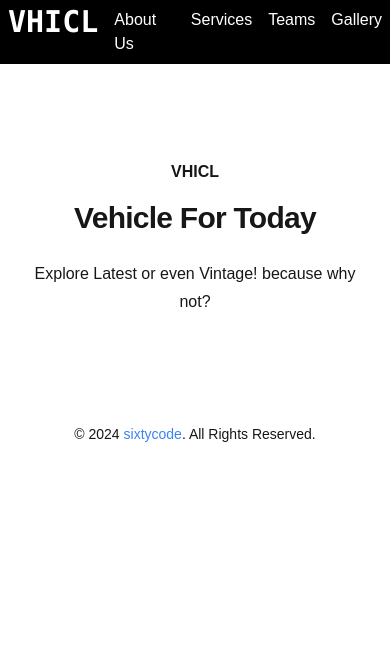
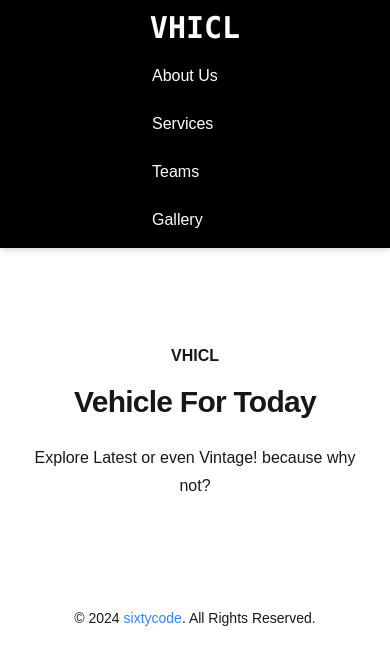
Before and after one commit to sixtycode/profilr, a Next.js app: page / in a window 390 px wide. Shown: the top 664 px of the page. Built offline with nearby package versions, Linux system fonts and the light colour scheme.

Commit message:
feat: add mobile nav

```diff
--- a/src/app/components/navbar/Navbar.tsx
+++ b/src/app/components/navbar/NavbarDesktop.tsx
@@ -1,11 +1,11 @@
 import Link from "next/link";
 import { itemsNav } from "./NavItem";
 
-export default function Navbar() {
+export default function NavbarDesktop() {
   return (
     <>
-      <nav className="bg-black text-white dark:bg-neutral-200 dark:text-black">
-        <div className="mx-auto max-w-7xl px-2 sm:px-6 lg:px-8">
+      <nav className="bg-black text-white dark:bg-neutral-200 dark:text-black sticky shadow-md">
+        <div className="hidden sm:ml-6 sm:block mx-auto max-w-7xl px-2 sm:px-6 lg:px-8">
           <div className="relative flex h-16 items-center justify-between">
             <div className="flex space-x-4">
               <Link href="/" className="font-mono font-extrabold text-3xl">
--- /dev/null
+++ b/src/app/components/navbar/NavbarMobile.tsx
@@ -0,0 +1,28 @@
+import Link from "next/link";
+import { itemsNav } from "./NavItem";
+
+export default function NavbarMobile() {
+  return (
+    <>
+      <nav className="bg-black text-white dark:bg-neutral-200 dark:text-black sticky shadow-md">
+        <Link
+          href="/"
+          className="md:hidden block flex flex-1 items-center justify-center sm:items-stretch sm:justify-start h-14 w-auto font-mono font-extrabold text-3xl"
+        >
+          VHICL
+        </Link>
+        {itemsNav.map((item) => {
+          return (
+            <Link
+              href={item.link}
+              key={item.link}
+              className="md:hidden block h-12 pl-36 ml-2 hover:font-semibold dark:hover:font-semibold py-2"
+            >
+              {item.name}
+            </Link>
+          );
+        })}
+      </nav>
+    </>
+  );
+}
--- a/src/app/layout.tsx
+++ b/src/app/layout.tsx
@@ -1,4 +1,5 @@
-import Navbar from "./components/navbar/Navbar";
+import NavbarDesktop from "./components/navbar/NavbarDesktop";
+import NavbarMobile from "./components/navbar/NavbarMobile";
 import Footer from "./components/Footer";
 import { Metadata } from "next";
 import "./globals.css";
@@ -19,7 +20,8 @@ export default function RootLayout({
   return (
     <html lang="en">
       <body className="bg-white dark:bg-neutral-800">
-        <Navbar />
+        <NavbarDesktop />
+        <NavbarMobile />
         {children}
         <Footer />
       </body>
```
